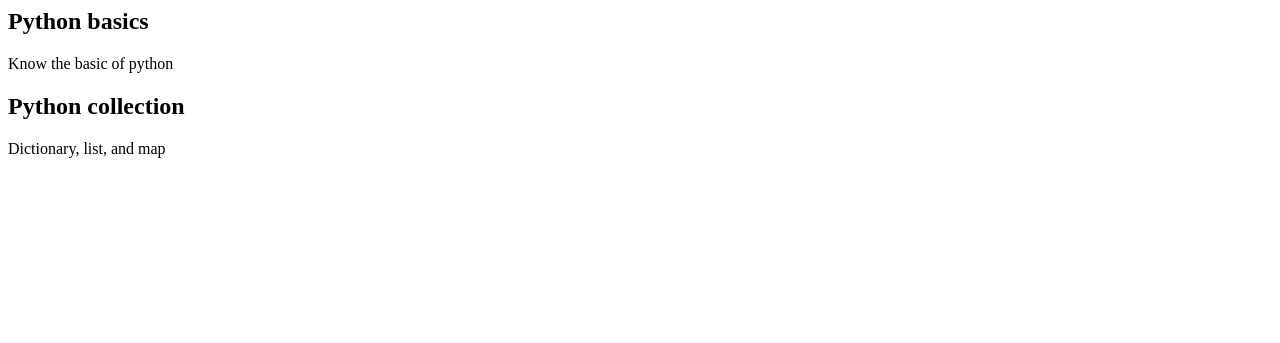
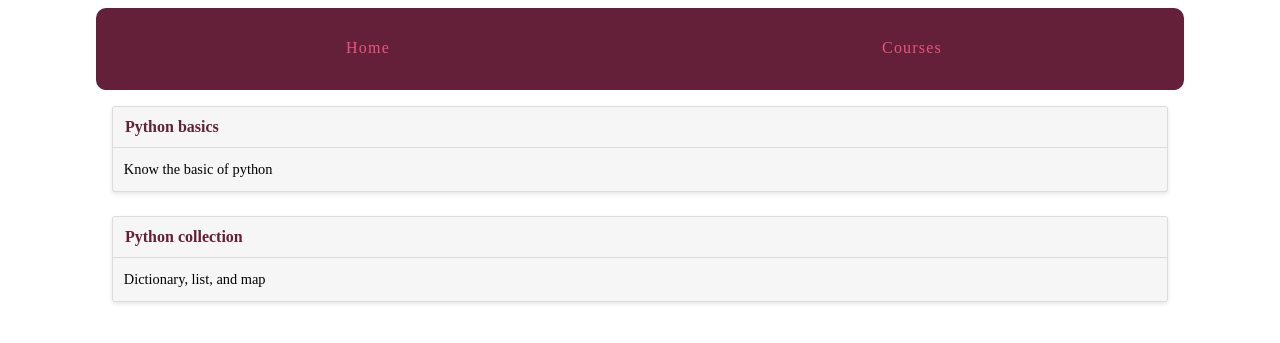
Before and after one commit to Reidzhang/django, a Django app: page /courses/ in a window 1280 px wide. Shown: the top 343 px of the page. Run offline with Django 3.2, Linux system fonts and the light colour scheme; data comes from the database, SQL or seed files in the repository; both versions use the stored data as it was after the commit.

Commit message:
url namespace and view

```diff
--- a/learning_site/courses/models.py
+++ b/learning_site/courses/models.py
@@ -13,8 +13,10 @@ class Course(models.Model):
 class Step(models.Model):
     title = models.CharField(max_length=255)
     description = models.TextField()
+    content = models.TextField(blank = True, default = '')
     order = models.IntegerField(default=0)
     course = models.ForeignKey(Course)
+
     # control the ordering
     class Meta:
         ordering = ['order',]
--- a/learning_site/courses/templates/courses/course_detail.html
+++ b/learning_site/courses/templates/courses/course_detail.html
@@ -9,7 +9,9 @@
 
     <section>
         {% for step in course.step_set.all %}
-            <h3>{{ step.title }}</h3>
+            <h3>
+                <a href="{% url 'courses:step' course_pk=step.course.pk step_pk=step.pk %}">{{ step.title }}</a>
+            </h3>
             {{ step.description }}
         {% endfor %}
     </section>
--- a/learning_site/courses/templates/courses/course_list.html
+++ b/learning_site/courses/templates/courses/course_list.html
@@ -1,4 +1,14 @@
-{% for course in courses %}
-<h2>{{ course.title }}</h2>
-{{ course.description }}
-{% endfor %}
+{% extends "layout.html" %}
+{% block title %}Available Courses{% endblock %}
+
+{% block content %}
+	{% for course in courses %}
+	<div class = "card">
+		<header><a href = "{% url 'courses:detail' pk=course.pk %}">{{ course.title }}</a></header>
+		<div class= "card-copy">
+			{{ course.description }}
+		</div>
+	</div>
+	{% endfor %}
+</div>
+{% endblock %}
--- a/learning_site/courses/urls.py
+++ b/learning_site/courses/urls.py
@@ -3,6 +3,8 @@ from django.conf.urls import url
 from . import views
 
 urlpatterns = [
-    url(r'^$', views.course_list),
-    url(r'(?P<pk>\d+)/$', views.course_detail), # name group pd, \d means one or more digits
+    url(r'^$', views.course_list, name = 'list'),
+    url(r'(?P<course_pk>\d+)/(?P<step_pk>\d+)/$', views.step_detail
+    	, name = 'Step'),
+    url(r'(?P<pk>\d+)/$', views.course_detail, name = 'detail'), # name group pd, \d means one or more digits
 ]
--- a/learning_site/courses/views.py
+++ b/learning_site/courses/views.py
@@ -1,6 +1,6 @@
 from django.shortcuts import get_object_or_404, render
 
-from .models import Course
+from .models import Course, Step
 
 
 def course_list(request):
@@ -9,5 +9,10 @@ def course_list(request):
 
 
 def course_detail(request, pk):
-    course = get_object_or_404(Course, pk = pk)
+    course = get_object_or_404(Course, pk=pk)
     return render(request, 'courses/course_detail.html', {'course': course})
+
+
+def step_detail(request, course_pk, step_pk):
+    step = get_object_or_404(Step, course_id=course_pk, pk=step_pk)
+    return render(request, 'courses/step_detail.html', {'step': step})
--- a/learning_site/learning_site/urls.py
+++ b/learning_site/learning_site/urls.py
@@ -20,7 +20,7 @@ from django.contrib.staticfiles.urls import staticfiles_urlpatterns
 from . import views
 
 urlpatterns = [
-    url(r'^courses/', include('courses.urls')),
+    url(r'^courses/', include('courses.urls', namespace = 'courses')),
     url(r'^admin/', include(admin.site.urls)),
     url(r'^$', views.hello_world),
 ]
--- a/learning_site/templates/layout.html
+++ b/learning_site/templates/layout.html
@@ -7,8 +7,12 @@
         <link rel="stylesheet" href="{% static 'css/layout.css' %}">
     </head>
     <body>
-        <div class="site-container">
-        {% block content %}{% endblock %}
+	    <div class="site-container">
+ 		   	<nav>
+    			<a href = "{% url 'views.hello_world' %}">Home</a>
+    			<a href = "{% url 'courses:list' %}">Courses</a>
+    		</nav>
+            {% block content %}{% endblock %}
         </div>
     </body>
 </html>
```
Also changed, not shown: learning_site/courses/templates/courses/step_detail.html (added, +11 -0 lines), learning_site/courses/migrations/0003_auto_20150831_2211.py (added), learning_site/db.sqlite3, 5 other files.
